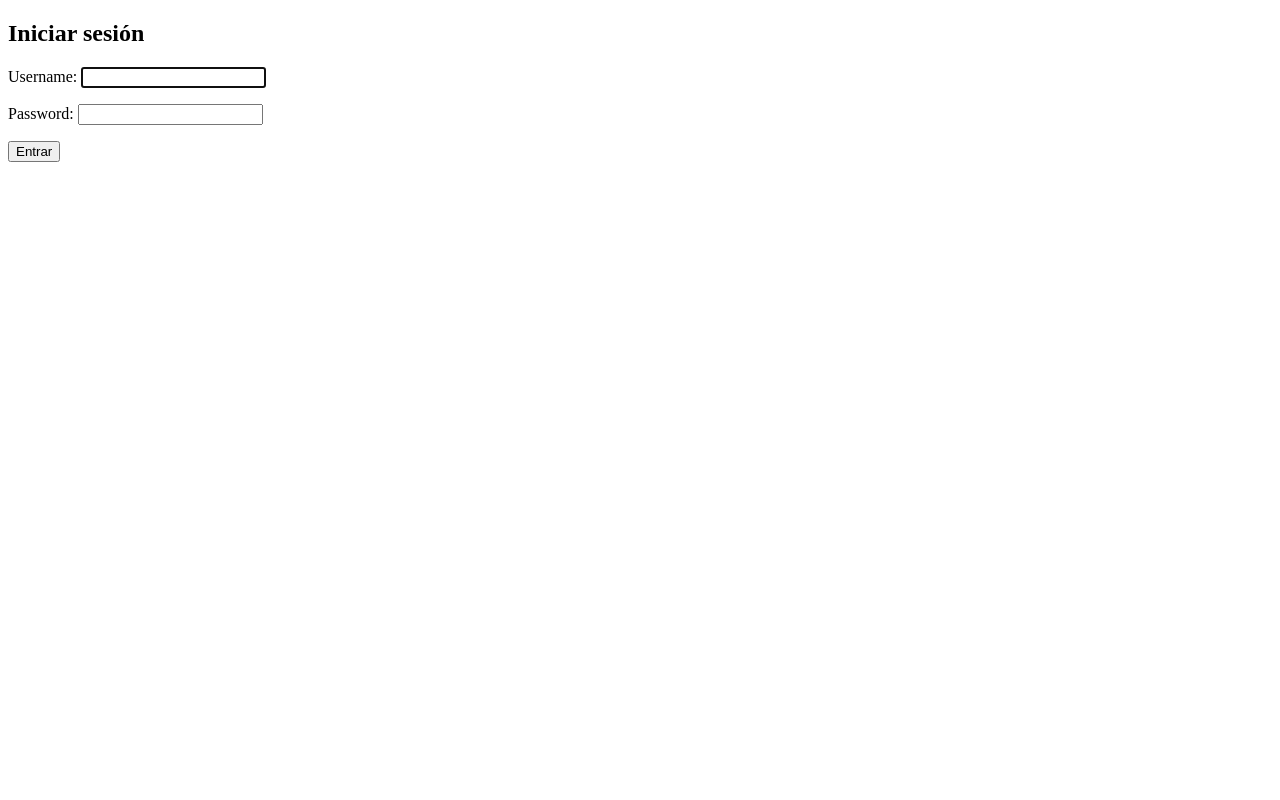
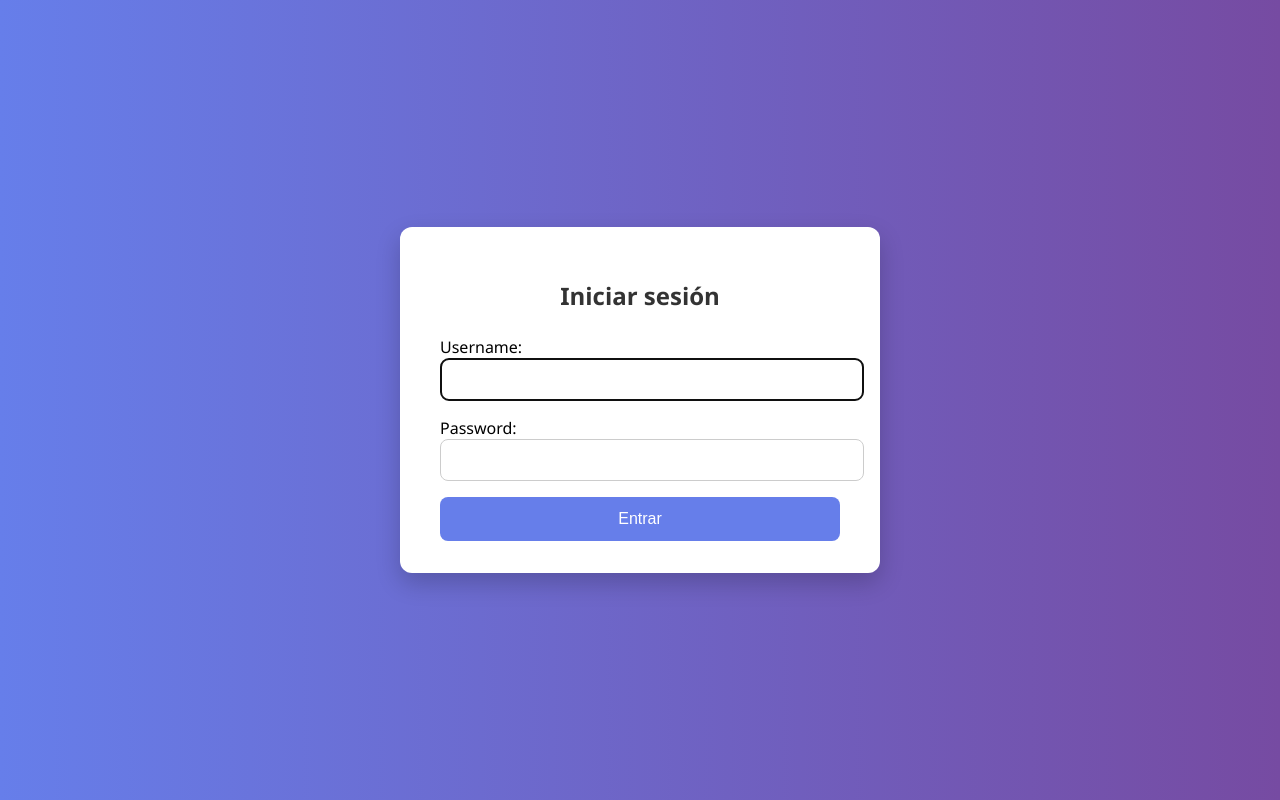
Before and after one commit to Marambio-MyA/DashboardX, a Django app: page /login/ in a window 1280 px wide. Run offline with Django 5.2, Linux system fonts and the light colour scheme.

Commit message:
feat: nuevo frontend en login

```diff
--- a/productos/templates/login.html
+++ b/productos/templates/login.html
@@ -1,9 +1,72 @@
 <!DOCTYPE html>
-<html>
+<html lang="es">
 <head>
-    <title>Login</title>
+    <meta charset="UTF-8">
+    <title>Iniciar sesión</title>
+    <style>
+        body {
+            font-family: 'Segoe UI', Tahoma, Geneva, Verdana, sans-serif;
+            background: linear-gradient(to right, #667eea, #764ba2);
+            display: flex;
+            justify-content: center;
+            align-items: center;
+            height: 100vh;
+            margin: 0;
+        }
+
+        .login-container {
+            background-color: white;
+            padding: 2rem 2.5rem;
+            border-radius: 12px;
+            box-shadow: 0 10px 25px rgba(0, 0, 0, 0.2);
+            width: 100%;
+            max-width: 400px;
+        }
+
+        .login-container h2 {
+            text-align: center;
+            margin-bottom: 1.5rem;
+            color: #333;
+        }
+
+        .login-container form p {
+            margin-bottom: 1rem;
+        }
+
+        .login-container input[type="text"],
+        .login-container input[type="password"] {
+            width: 100%;
+            padding: 0.7rem;
+            border: 1px solid #ccc;
+            border-radius: 8px;
+            font-size: 1rem;
+        }
+
+        .login-container button {
+            width: 100%;
+            padding: 0.8rem;
+            background-color: #667eea;
+            color: white;
+            border: none;
+            border-radius: 8px;
+            font-size: 1rem;
+            cursor: pointer;
+            transition: background-color 0.3s ease;
+        }
+
+        .login-container button:hover {
+            background-color: #5a67d8;
+        }
+
+        .error-message {
+            color: red;
+            margin-top: 1rem;
+            text-align: center;
+        }
+    </style>
 </head>
 <body>
+    <div class="login-container">
         <h2>Iniciar sesión</h2>
         <form method="post">
             {% csrf_token %}
@@ -11,7 +74,8 @@
             <button type="submit">Entrar</button>
         </form>
         {% if form.errors %}
-        <p style="color:red;">Usuario o contraseña inválidos</p>
+            <p class="error-message">Usuario o contraseña inválidos</p>
         {% endif %}
+    </div>
 </body>
 </html>
```
Lines whose indentation alone changed are shown as unchanged.
